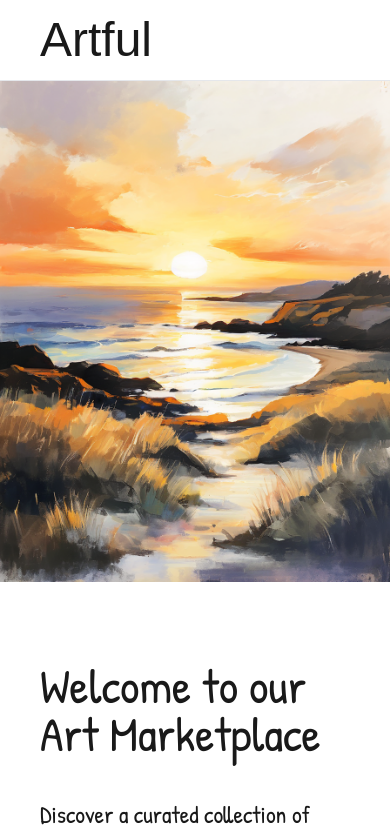
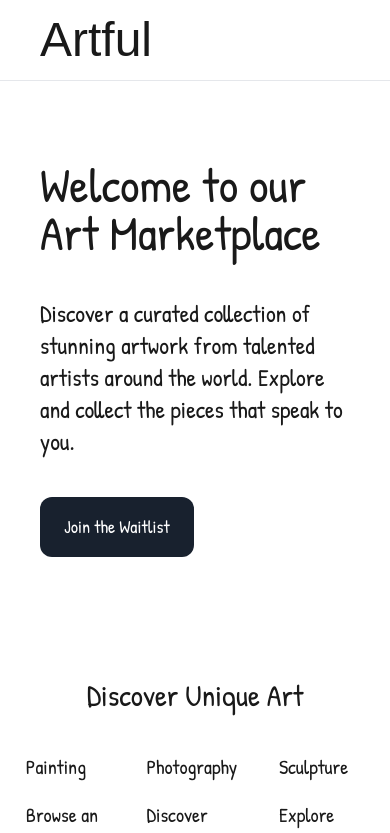
Before and after one commit to Goketech/Artful-web, a Next.js app: page / in a window 390 px wide. Shown: the top 833 px of the page. Built offline with nearby package versions, Linux system fonts and the light colour scheme; a web font is replaced by a local one.

Commit message:
remove image for hero section

```diff
--- a/components/Hero.tsx
+++ b/components/Hero.tsx
@@ -15,7 +15,7 @@ const Hero = () => {
 
     return (
         <div className='flex flex-col md:flex-row max-w-7xl 2xl:mx-auto 2xl:px-8'>
-            <div className="w-full md:w-1/2 md:h-1/2">
+            <div className="hidden md:block w-full md:w-1/2 md:h-1/2">
                 <motion.div initial="hidden" animate="visible" variants={imageVariants}>
                     <Image
                         alt="image of an art piece"
```
